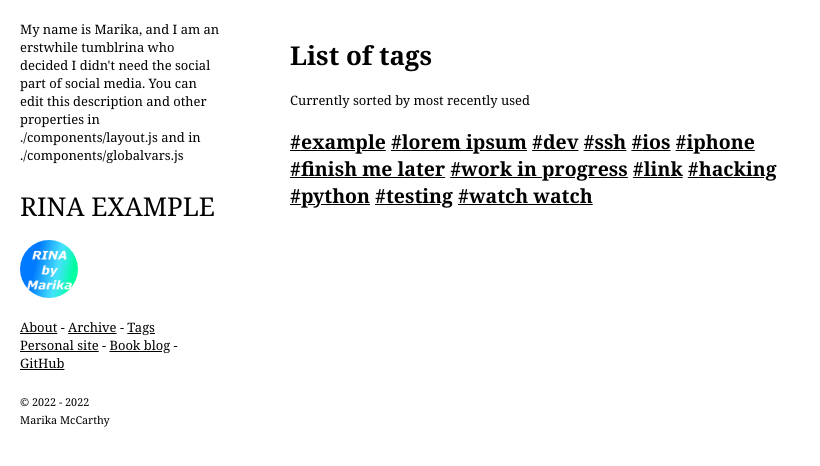
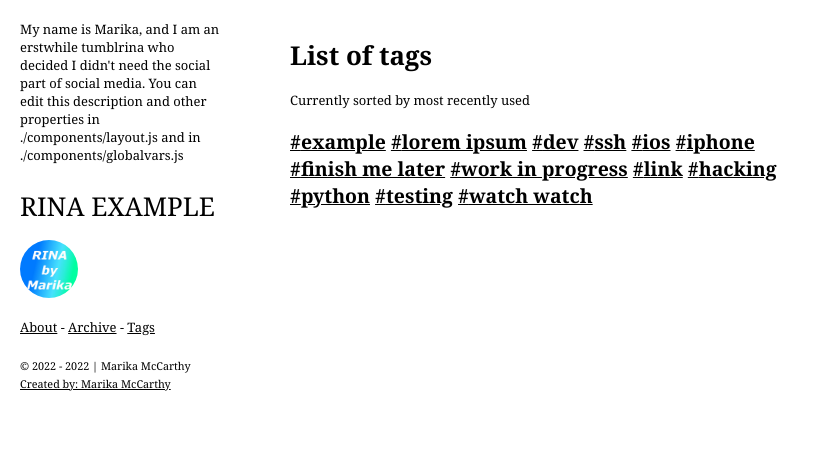
Before and after one commit to marikamcc/rina-public, a Next.js app: page /tags in a window 1280 px wide. Shown: the top 466 px of the page, without its empty margins (0-820 px from the left). Built offline with nearby package versions, Linux system fonts and the light colour scheme.

Commit message:
More redaction of personal info, added attribution

```diff
--- a/components/layout.js
+++ b/components/layout.js
@@ -39,10 +39,10 @@ export default function Layout({ children }) {
 
         <div className={styles.space}></div>
         <Link href='/about'>About</Link> - <Link href='/archive'>Archive</Link> - <Link href='/tags'>Tags</Link><br />
-        <a target="_blank" href="http://marikam.cc">Personal site</a> - <a target="_blank" href="http://yearning.marikam.cc">Book blog</a> - <a target="_blank" href='https://github.com/marikamcc/'>GitHub</a>
+
 
         <div className={styles.space}></div>
-        <small>© {yrinit} - {curyear}<br />{name}</small>
+        <small>© {yrinit} - {curyear} | {name}<br /><a target="_blank" href='https://github.com/marikamcc/'>Created by: Marika McCarthy</a></small>
 
       </div>
 
```
